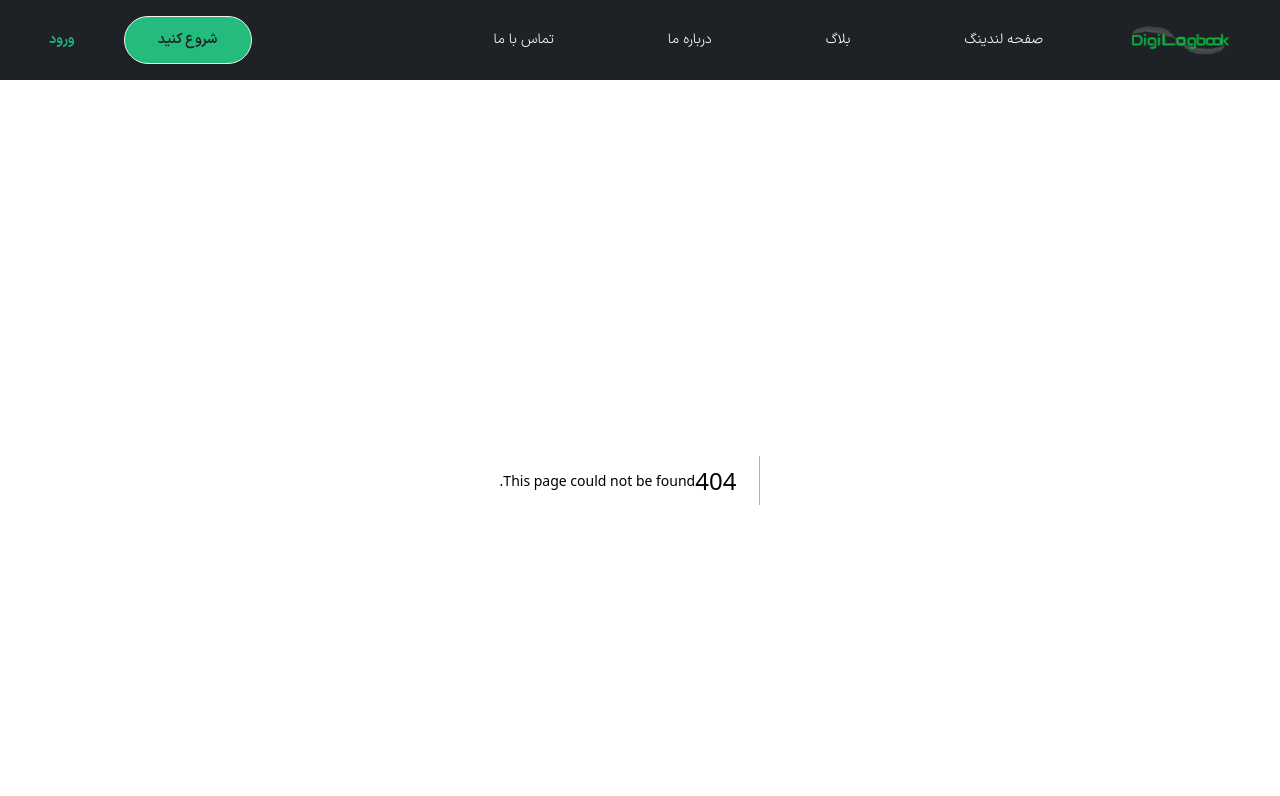
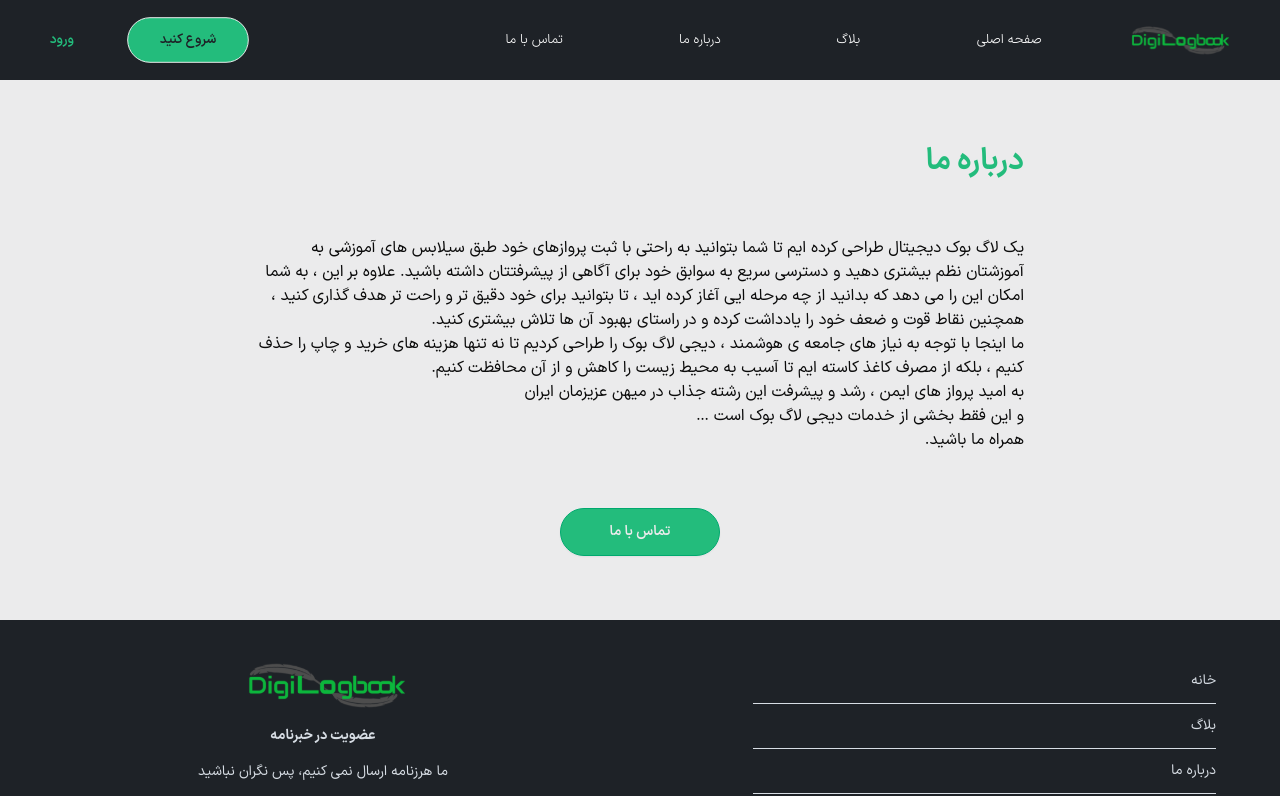
Before and after one commit to khashayarmobarez/digilogbook-landing, a Next.js app: page /aboutUs in a window 1280 px wide. Before the commit this address had no page. Shown: the top 796 px of the page. Built offline with nearby package versions, Linux system fonts and the light colour scheme.

Commit message:
Refactor header links in Header.jsx and update contactUs page layout

```diff
--- /dev/null
+++ b/src/app/aboutUs/page.jsx
@@ -0,0 +1,31 @@
+import Link from "next/link";
+
+
+const AboutUs = () => {
+    return (
+        <div className="w-full flex justify-center">
+            <div className="w-[90%] flex flex-col items-start justify-between  gap-y-8 my-10 md:min-h-[40dvh] md:w-[60%] md:gap-y-14 md:my-16">
+
+                <h1 className=" font-bold text-base md:text-3xl text-accentNormal">درباره ما</h1>
+
+                <p className="text-start ">
+                    یک لاگ بوک دیجیتال طراحی کرده ایم تا شما بتوانید به راحتی با ثبت پروازهای خود طبق سیلابس های آموزشی به آموزشتان نظم بیشتری دهید و دسترسی سریع به سوابق خود برای آگاهی از پیشرفتتان داشته باشید. علاوه بر این ، به شما امکان این را می دهد که بدانید از چه مرحله ایی آغاز کرده اید ، تا بتوانید برای خود دقیق تر و راحت تر هدف گذاری کنید ، همچنین نقاط قوت و ضعف خود را یادداشت کرده و در راستای بهبود آن ها تلاش بیشتری کنید.
+                    <br/>ما اینجا با توجه به نیاز های جامعه ی هوشمند ، دیجی لاگ بوک را طراحی کردیم تا نه تنها هزینه های خرید و چاپ را حذف کنیم ، بلکه از مصرف کاغذ کاسته ایم تا آسیب به محیط زیست را کاهش و از آن محافظت کنیم.
+                    <br/>به امید پرواز های ایمن ، رشد و پیشرفت این رشته جذاب در میهن عزیزمان ایران
+                    <br/>و این فقط بخشی از خدمات دیجی لاگ بوک است …
+                    <br/>همراه ما باشید.
+                </p>
+
+                <Link
+                    className={`btn btn-success text-primaryLight rounded-3xl bg-accentNormal w-40 self-center`}
+                    href={'/contactUs'}
+                >
+                    تماس با ما
+                </Link>
+
+            </div>
+        </div>
+    );
+};
+
+export default AboutUs;
--- /dev/null
+++ b/src/app/blogs/page.jsx
@@ -0,0 +1,80 @@
+// import { useRouter } from 'next/navigation';
+import Link from 'next/link';
+
+// vars
+import { Api_BASE_URL } from '@/utils/resuableVars';
+import Image from 'next/image';
+
+export async function generateStaticParams() {
+    // Set your page size and determine total pages dynamically
+    const pageSize = 10;
+    const totalPages = await getTotalPages(pageSize);
+
+    // Generate static paths for each page number
+    return Array.from({ length: totalPages }, (_, i) => ({
+      pageNumber: (i + 1).toString(),
+    }));
+}
+
+async function getTotalPages(pageSize) {
+    const res = await fetch(`${Api_BASE_URL}/Blog/GetBlogs?pageSize=${pageSize}&pageNumber=1`);
+    const data = await res.json();
+    return Math.ceil(data.totalCount / pageSize);
+}
+
+function Pagination({ pageNumber, totalPages }) {
+    return (
+      <div>
+        {Array.from({ length: totalPages }, (_, i) => (
+          <Link key={i} href={`/blogs?pageNumber=${i + 1}`}>
+            <p className={i + 1 === pageNumber ? 'active' : ''}>{i + 1}</p>
+          </Link>
+        ))}
+      </div>
+    );
+}
+
+
+const Blogs = async ({ params }) => {
+
+    const pageNumber = parseInt(params.pageNumber) || 1;
+    const pageSize = 10;
+
+
+    // Fetch paginated blog data with revalidation
+    const res = await fetch(
+        `${Api_BASE_URL}/Blog/GetBlogs?pageSize=${pageSize}&pageNumber=${pageNumber}`,
+        { next: { revalidate: 3600 } } // Revalidate every hour
+    );
+
+    const { data, totalCount } = await res.json();
+
+    console.log(data)
+
+    return (
+        <div className="w-full flex justify-center">
+            <div className="w-[90%] my-6 gap-y-6 min-h-[45dvh]">
+
+                <h1 className='text-xl'>بلاگ و مقالات</h1>
+
+                <ul className='grid grid-cols-1 md:grid-cols-2'>
+                    {data.map((blog) => (
+                        <li key={blog.id} className='w-full'>
+                            <Link href={`/blogs/${blog.id}`} className='w-full h-full'>
+                            <Image />
+                            <h1>
+                            {blog.title}
+                            </h1>
+                            </Link>
+                        </li>
+                    ))}
+                </ul>
+
+                <Pagination pageNumber={pageNumber} totalPages={Math.ceil(totalCount / pageSize)} />
+
+            </div>
+        </div>
+    );
+};
+
+export default Blogs;
--- a/src/components/templates/Header/Header.jsx
+++ b/src/components/templates/Header/Header.jsx
@@ -52,17 +52,16 @@ const Header = () => {
         <ul className="flex flex-col md:flex-row gap-y-6 md:gap-x-20 justify-center items-start text-sm ">
             <li className="btn btn-ghost font-light text-white flex gap-x-2">
                 {!isDesktop && <Image alt="icon" src={homeIcon} />}
-                <Link href={'/'}>صفحه لندینگ</Link>
+                <Link href={'/'}>صفحه اصلی</Link>
             </li>
             <li className="btn btn-ghost font-light text-white flex gap-x-2"
             onClick={() => window.open('https://app.digilogbook.ir/blogs', '_blank')}>
                 {!isDesktop && <Image alt="icon" src={penIcon} />}
                 <p>بلاگ</p>
             </li>
-            <li className="btn btn-ghost font-light text-white flex gap-x-2"
-            onClick={() => window.open('https://app.digilogbook.ir/aboutUs', '_blank')}>
-                {!isDesktop && <Image alt="icon" src={usersIcon} />}
-                <p>درباره ما</p>
+            <li className="btn btn-ghost font-light text-white flex gap-x-2">
+                {!isDesktop && <Image alt="icon" src={phoneIcon} />}
+                <Link href={'/aboutUs'}>درباره ما</Link>
             </li>
             {/* <li className="btn btn-ghost font-light text-white flex gap-x-2"
             onClick={() => window.open('https://app.digilogbook.ir/contactUs', '_blank')}>
```
